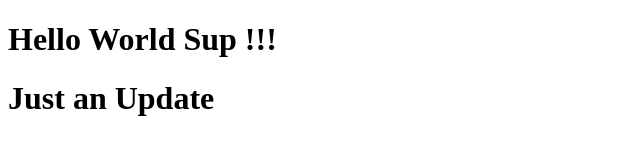
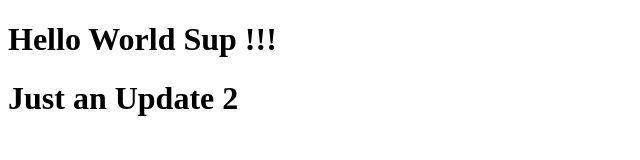
Before and after one commit to angadsinghchandhock37/learnangular, a plain HTML site: page index.html in a window 1280 px wide. Shown: the full height of the page, 0-640 px from the left. Drawn offline with Linux system fonts and the light colour scheme.

Commit message:
Getting Back

```diff
--- a/index.html
+++ b/index.html
@@ -6,6 +6,6 @@
 </head>
 <body>
 <h1>Hello World Sup !!!</h1>
-<h1>Just an Update</h1>
+<h1>Just an Update 2</h1>
 </body>
 </html>
```
